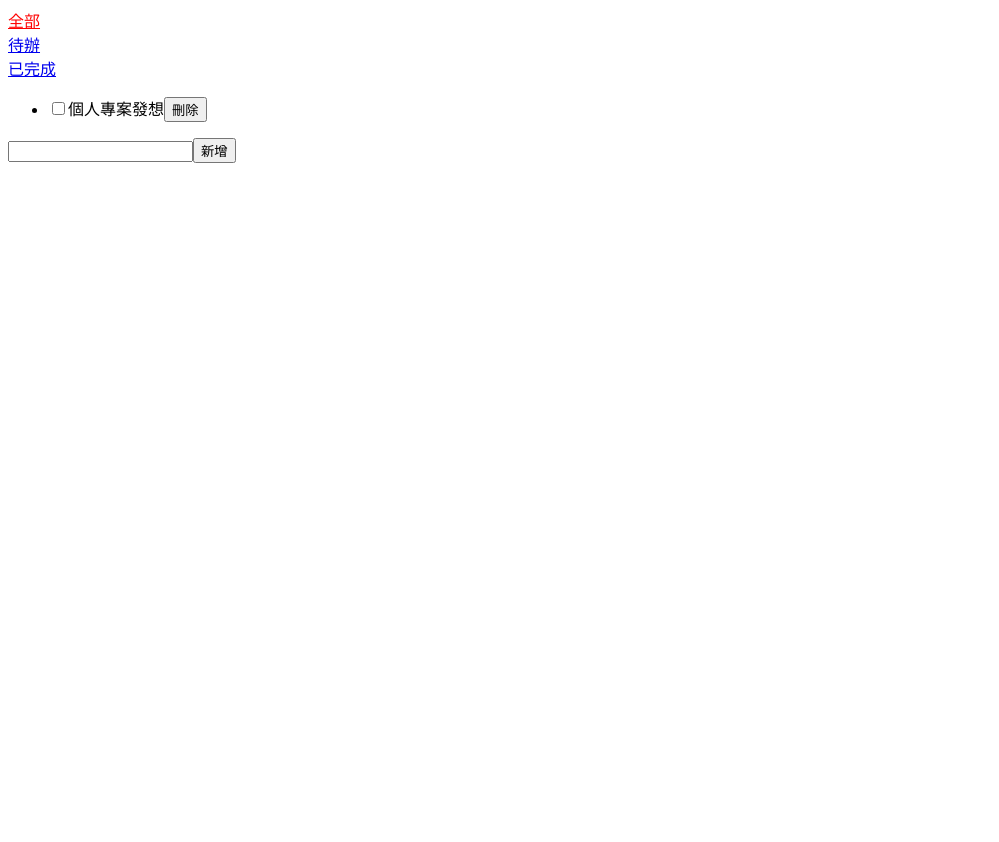
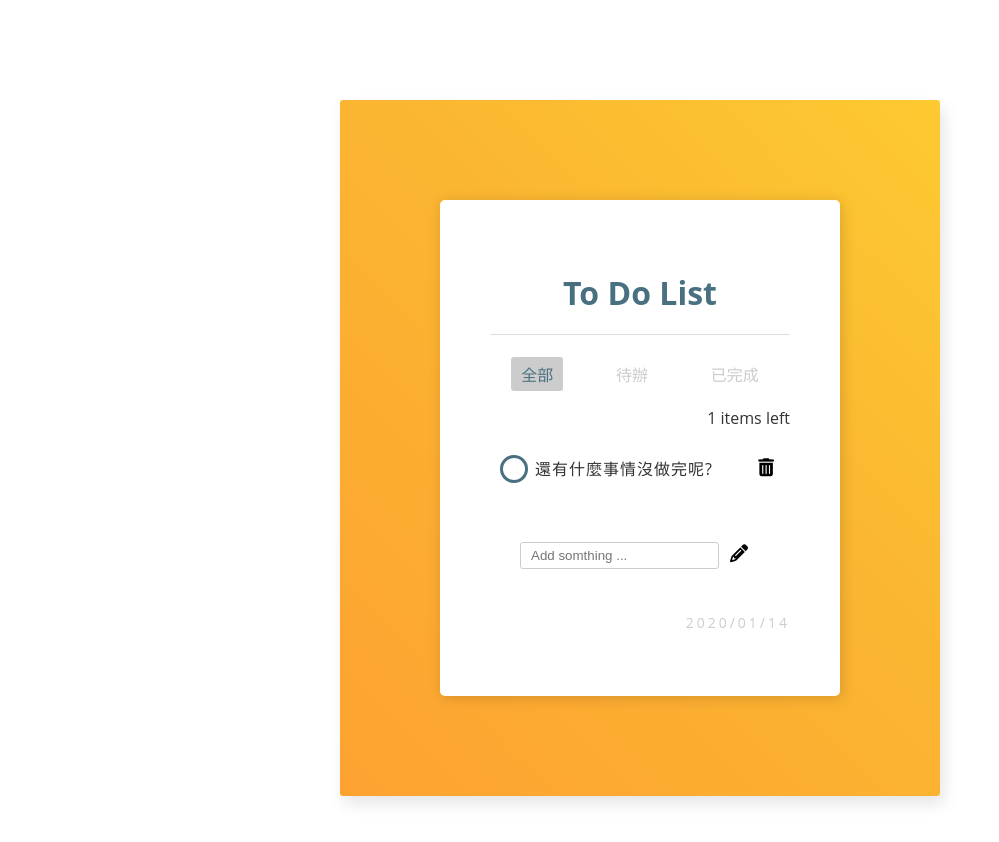
Before and after one commit to rueiwang/todo-list-react, a React app: page / in a window 1280 px wide. Shown: the whole page, without its empty margins (0-999 px from the left). Before the commit the page ends 800 px from the top, so only its background shows below. Built offline with nearby package versions, Linux system fonts and the light colour scheme.

Commit message:
complete pure React version todo-list

```diff
--- a/src/TodoItem.js
+++ b/src/TodoItem.js
@@ -14,7 +14,7 @@ class TodoItem extends Component {
             <li className={
                 item.isChecked ? 'done' : ''
             }>
-                <label className="container" />
+                <label className="container">
                     <input type="checkbox"
                         onChange={this.checkedItem}
                         checked={item.isChecked}
@@ -22,7 +22,8 @@ class TodoItem extends Component {
                     {item.name}
                     <span className="checkmark"></span>
                     <button
-                    onClick={this.handleClick}>刪除</button>
+                        onClick={this.handleClick}><i className="fas fa-trash-alt"></i></button>
+                </label>
             </li>
         )
     }
--- a/src/TodoList.js
+++ b/src/TodoList.js
@@ -1,5 +1,5 @@
 
-import React, { Component, Fragment } from 'react'
+import React, { Component } from 'react'
 import TodoStatus from './TodoStatus'
 import TodoItem from './TodoItem'
 
@@ -8,10 +8,14 @@ class TodoList extends Component {
         super(props)
         this.state = {
             inputValue: '',
-            list: [],
+            list: [{
+                name: '還有什麼事情沒做完呢?',
+                id: '1233',
+                isChecked: false
+            }],
             cacheList: [{
-                name: '個人專案發想',
-                id: '12',
+                name: '還有什麼事情沒做完呢?',
+                id: '1233',
                 isChecked: false
             }],
             visibility: 'all'
@@ -25,24 +29,28 @@ class TodoList extends Component {
 
     render () {
         return (
-            <Fragment>
+            <div className="wrap">
+                <h1>To Do List</h1>
                 <div className="todoStatus">
                     {this.getStatus()}
                 </div>
+                <p> {this.state.list.filter((item) => item.isChecked === false).length} items left </p>
                 <ul className="itemList">
                     {this.getTodoItem()}
                 </ul>
-                <div>
+                <div className="input-area">
                     <input
                         className="inputItem"
+                        placeholder="Add somthing ..."
                         type="text"
                         value={this.state.inputValue}
                         onChange={this.handleInputChange}
                     />
                     <button
-                        onClick={this.addItem}>新增</button>
+                        onClick={this.addItem}><i className="fas fa-pencil-alt"></i></button>
                 </div>
-            </Fragment>
+                <p className="date">{this.getDate()}</p>
+            </div>
         )
     }
 
@@ -67,6 +75,15 @@ class TodoList extends Component {
                 />
             )
         })
+    }
+
+    getDate () {
+        const date = new Date()
+        const yyyy = date.getFullYear()
+        const MM = (date.getMonth() + 1) >= 10 ? (date.getMonth() + 1) : ('0' + (date.getMonth() + 1))
+        const dd = date.getDate() < 10 ? ('0' + date.getDate()) : date.getDate()
+        const today = yyyy + '/' + MM + '/' + dd
+        return today
     }
 
     changeStatus (status) {
--- a/src/style.css
+++ b/src/style.css
@@ -1,7 +1,163 @@
+*, *::after, *::before {
+    box-sizing: border-box;
+}
+
+body {
+    margin: 0;
+    font-family: 'Open Sans', Helvetica, 'Microsoft JhengHei',sans-serif;
+}
+
+#root {
+    color: #333333;
+    width: 600px;
+    margin: 100px auto;
+    padding: 100px;
+    border-radius: 3px;
+    background-color: rgb(253,162,49);
+    background: linear-gradient(45deg, rgba(253,162,49,1) 0%,rgba(251,183,49,1) 60%,rgba(253,202,49,1) 100%);
+    box-shadow: 4px 8px 16px 0 rgba(0,0,0,0.1);
+}
+
+.wrap {
+    background-color: #ffffff;
+    padding: 50px;
+    border-radius: 5px;
+    box-shadow: 2px 2px 14px rgba(0,0,0,0.15);
+}
+
+h1 {
+    text-align: center;
+    color: #497081;
+    border-bottom: 1px solid #ddd;
+    padding-bottom: 20px;
+}
+
+p {
+    text-align: right;
+}
+
+.todoStatus {
+    display: flex;
+    justify-content: space-around;
+}
+
+.todoStatus>div>a {
+    display: inline-block;
+    padding: 5px 10px;
+    color: #ccc;
+    text-decoration: none;
+}
+
 .todoStatus .active {
-    color: red;
+    color: #497081;
+    background-color:  #ccc;
+    border-radius: 3px;
+}
+
+.itemList {
+    list-style: none;
+    width: 100%;
+    padding-inline-start: 0px;
+}
+
+.itemList>li {
+    padding: 10px;
+}
+
+.itemList>li>.container {
+    position: relative;
+    display: flex;
+    width: 100%;
+    padding-left: 35px;
+    letter-spacing: 1px;
+    line-height: 28px;
+}
+
+.itemList>li>.container>input {
+    position: absolute;
+    opacity: 0;
+    cursor: pointer;
+    height: 0;
+    width: 0;
+}
+
+.itemList>li>.container>.checkmark {
+    position: absolute;
+    top: 0;
+    left: 0;
+    height: 28px;
+    width: 28px;
+    border-radius: 50%;
+    background-color: #ffffff;
+    border: 3px solid #497081;
+    cursor: pointer;
+}
+
+.itemList>li>.container:hover .checkmark,
+.itemList>li>.container>input:checked ~ .checkmark {
+    background-color:  rgba(253,162,49,.5);
+}
+
+.itemList>li>.container>.checkmark::after {
+    content: "";
+    position: absolute;
+    display: block;
+    left: 5.5px;
+    top: 3px;
+    width: 10px;
+    height: 13px;
+    border: solid #ffffff;
+    border-width: 0px 4px 4px 0px;
+    -webkit-transform: rotate(45deg);
+    -ms-transform: rotate(45deg);
+    transform: rotate(45deg);
+    border-radius: 2px;
+}
+
+.itemList>li>.container>button {
+    margin-left: auto;
+    font-size: large;
+    background-color: #ffffff;
+    border: none;
+    cursor: pointer;
+    transition: all 1s;
+    line-height: 23px;
+    outline: none;
+}
+
+.itemList>li>.container>button:hover {
+    font-size: 20px;
+    color: #ccc;
 }
 
 .itemList .done {
     text-decoration: line-through;
 }
+
+.input-area {
+    padding: 30px;
+}
+
+.input-area>input {
+    padding: 5px 10px;
+    outline: none;
+    border-radius: 3px;
+    border: 1px solid #ccc;
+}
+
+.input-area>button {
+    font-size: large;
+    background-color: #ffffff;
+    border: none;
+    cursor: pointer;
+    transition: all 1s;
+    line-height: 28px;
+    outline: none;
+    margin-left: 5px;
+}
+
+.date {
+    font-size: 14px;
+    letter-spacing: 3px;
+    color: #ccc;
+}
```
Also changed, not shown: dist/index.html, dist/main.js. Lines whose indentation alone changed are shown as unchanged.
